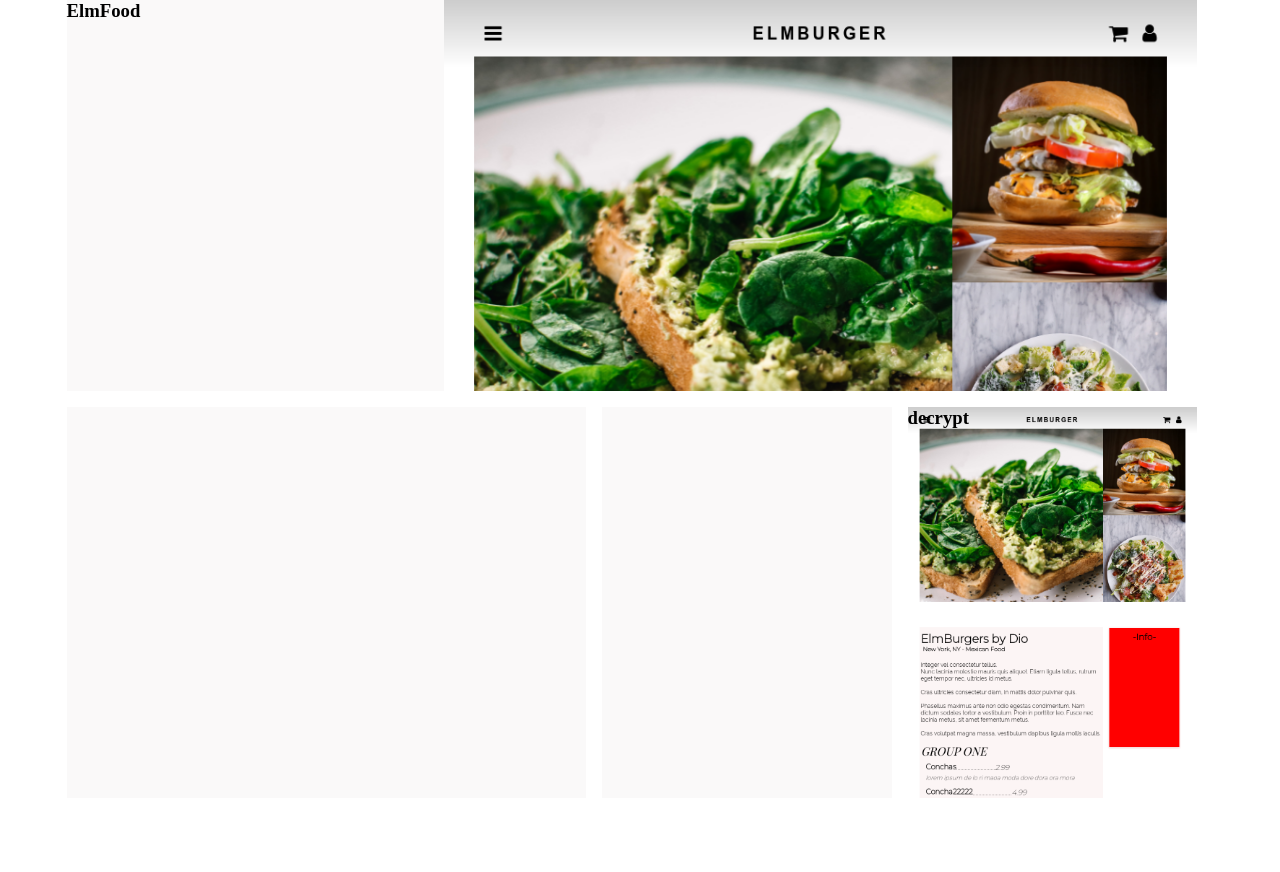
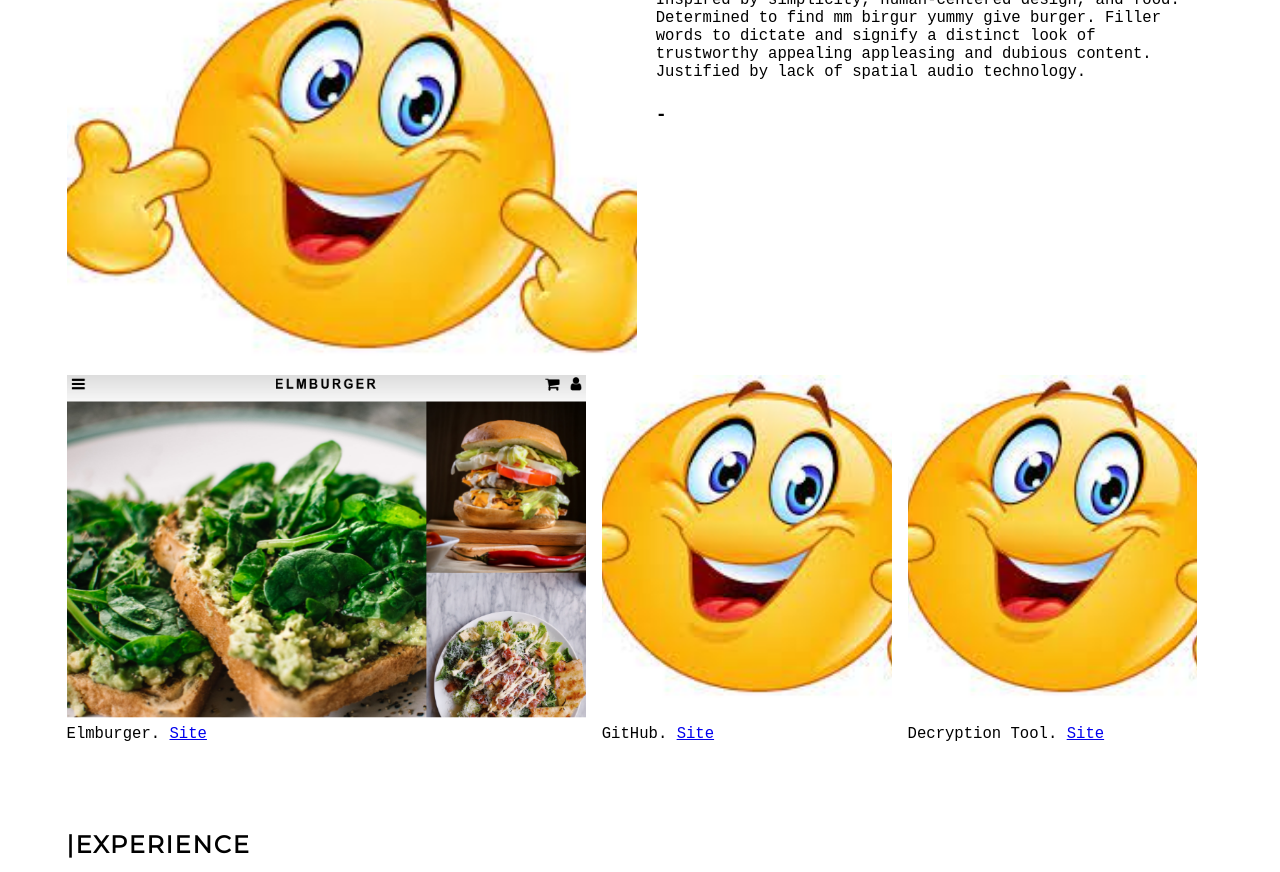
Before and after one commit to xaviif/portfolio, a plain HTML site: page docs/index.htm in a window 1280 px wide. Shown: the part 565-1437 px from the top of the page. Drawn offline with nearby package versions, Linux system fonts and the light colour scheme.

Commit message:
Begin Replacing Text

```diff
--- a/docs/index.htm
+++ b/docs/index.htm
@@ -38,18 +38,37 @@
         </div>
         <div class="projectsCont">
           <div class="projectCont"  id="Elmburger1Cont">
-          </div>
-          <div class="projectCont" id="MariaPersonalPortfolioCont"> </div>
-          <div class="projectCont" id="DecryptToolCont">
-            <div class="projTitleCont bkImgPar" id="DecryptToolParallax">
-              <h3>decrypt</h3>
+            <div class="projTitleCont bkImgPar">
+
+            <div class="proPicCont bkImgPar" id="ElmFoodParallax">
+
+            </div>
+              <p>Elmburger. <a href="https://www.google.com/" target="_blank">Site</a></p>
             </div>
           </div>
-          <div class="projectCont" id="Elmburger2Cont">
+          <div class="projectCont" id="GitHubCont">
+            <div class="projTitleCont bkImgPar">
+              <div class="projCardImageCont">
+                <img src="..\docs\assets\img\proFile.jpeg"/>
+              </div>
+              <p>GitHub. <a href="https://www.google.com/" target="_blank">Site</a></p>
+            </div>
+          </div>
+          <div class="projectCont" id="DecryptToolCont">
+            <div class="projTitleCont bkImgPar">
+              <div class="projCardImageCont">
+                <img src="..\docs\assets\img\proFile.jpeg"/>
+              </div>
+              <p>Decryption Tool. <a href="https://www.google.com/" target="_blank">Site</a></p>
+            </div>
+          </div>
+          <div class="projectCont" id="IntroCardCont">
             <div class="projTitleCont">
-              <h3>ElmFood</h3>
+              <p>Inspired by simplicity, human-centered design, and food. Determined to find mm birgur yummy give burger. Filler words to dictate and signify a distinct look of trustworthy appealing appleasing and dubious content. Justified by lack of spatial audio technology.</p>
+              <h3>-</h3>
+
             </div>
-            <div class="proPicCont bkImgPar" id="ElmFoodParallax">
+            <div class="proPicCont bkImgPar" id="SmileFaceParallax">
 
             </div>
           </div>
--- a/scss/_body.scss
+++ b/scss/_body.scss
@@ -17,18 +17,16 @@
 }
 .titlecont{
   //position: sticky; top: -2px;
-  margin-top: $introPicMarginTop;
   padding:1em 0 1em 0;
   transition: 0.2s;
-  background: rgba(255, 255, 255, 1);
 }
 .titlecont[stuck] {
   background: white;
 }
 #body{
+  background-color: $pageColor;
   .parallaxSection{
     background-image: url("../../docs/assets/img/nysky.jpg");
-
     height: 35vh;
 
     background-attachment: fixed;
@@ -38,7 +36,6 @@
   }
   max-width: 100%;width: 100%;
   #introcont{
-    background: #fff;
     overflow: hidden;
     @media (min-width: 768px) {
       height: 55vh;
@@ -114,7 +111,6 @@
   #technicalcont{
     padding-top: 1.5vh;
 
-    background-color: #fff;
     @media (min-width: 768px) {
       /*this is safe trust me maybe***/
       padding-top: 0vh;
@@ -143,8 +139,8 @@
       max-height: 30%;
       width: 80%;
       align-self: center;
-      padding: 3.5vh 1vw;
-      margin: 5vh 0;
+      padding: 5.9vh 1vw;
+      margin: 12vh 0;
       @media (min-width: 768px) {
         align-self: stretch;
         flex: 2;
@@ -167,16 +163,19 @@
   }
 
   #showcasecont{
+    margin: $introPicMarginTop 0;
     @media (min-width: 768px) {
       margin-top: $introPicMarginTop;
     }
     #workcasecont{
       width:100%;
       display: flex;
-      flex-flow: column;
+      flex-flow: row;
       .workcase{
-        margin: 0vh 0 15vh 0;
+        margin: 0vh 0 0vh 0;
+        padding: 0 1em;
         max-width: 100%;
+        flex: 1;
         display: flex;
         flex-flow: column;
         .wkHeaderCont{
@@ -202,7 +201,6 @@
         }
         .wkBodyCont{
           padding: 5vh 0;
-          background-color: rgba(248, 246, 246, 0.655);
           //display: flex; flex-direction: column; justify-content: center;
           font-family: "Lato";
           flex: 1.5;
@@ -217,6 +215,8 @@
     }
   }
   #projectshowcasecont{
+
+    margin: $introPicMarginTop 0;
     .projectsCont{
       display: flex;
       width: 100%;
@@ -224,22 +224,45 @@
       justify-content: flex-start;
       flex-flow: wrap-reverse;
       .projectCont{
+        font-family: monospace;
         flex:1 0 20%;
         margin-right: 2vh;
         margin-bottom: 2vh;
         height: 48.88vh;
-        background: rgba(248, 246, 246, 0.655);
         display: flex;
+        overflow: hidden;
+        &#IntroCardCont{
+          flex-direction: row-reverse;
+          .projTitleCont{
+            flex: 0.95;
+            padding-left: 1.22em;
+          }
+        }
         .projTitleCont{
           flex: 1;
+          font-size: larger;
 
+          display: flex;
+          flex-direction: column;
+
+          .projCardImageCont{
+            flex: 1;
+            overflow: hidden;
+            img{
+              overflow: hidden;
+              width: 100%;
+              height: 100%;
+              object-fit: cover;
+              object-position: 50% 50%;
+            }
+          }
+          p{
+            padding: 1.5em 0em;
+          }
         }
         .proPicCont{
           flex: 1;
           height: inherit;
-          &:hover{
-            transform: scale(1.01,1.01);
-          }
         }
         #DecryptToolParallax{
           background-image: url("../../docs/assets/img/elmfoodSite.png");
@@ -257,7 +280,17 @@
           background-size: cover;
           background-repeat: no-repeat;
           height: 100%;
+          scale: 1.1;
 
+        }
+        #SmileFaceParallax{
+
+          background-image: url("../../docs/assets/img/proFile.jpeg");
+          background-position:top center;
+          background-attachment: scroll;
+          background-size: cover;
+          background-repeat: no-repeat;
+          height: 100%;
         }
 
         &:first-child{
--- a/scss/_variables.scss
+++ b/scss/_variables.scss
@@ -13,4 +13,5 @@
 }
 
 $introPicOuterPadding: 5.2vw;
-$introPicMarginTop: 8vh;
+$introPicMarginTop: 4vh;
+$pageColor: #fff;
```
Also changed, not shown: docs/assets/img/proFile.jpeg (added), docs/css/main.css, 1 other file.
